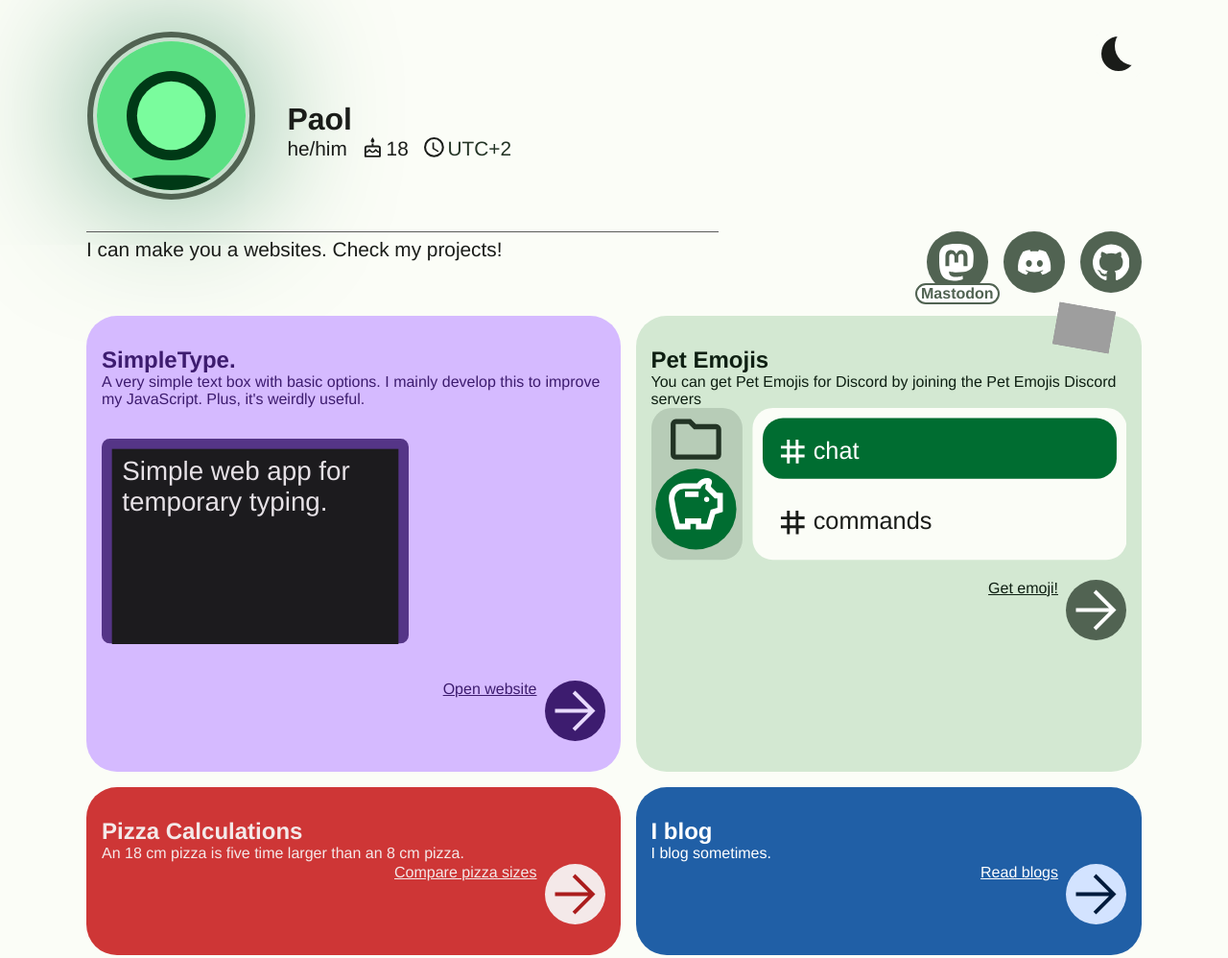
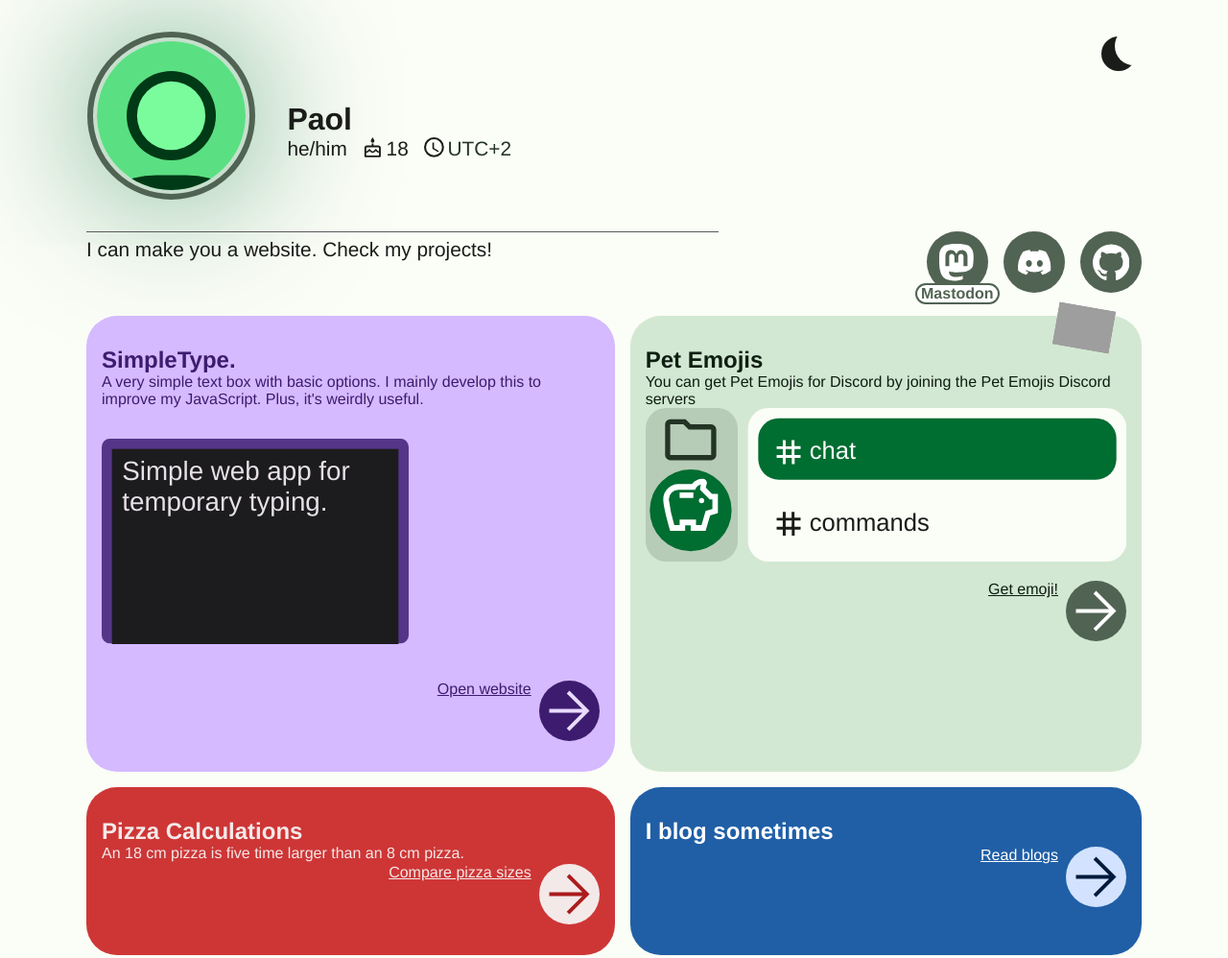
Before and after one commit to Paol-M/home, a website: page index.html in a window 1280 px wide. Shown: the top 998 px of the page at 96% size. Drawn offline with Linux system fonts and the light colour scheme; grey boxes are pictures that could not be loaded.

Commit message:
Removed redundant text and fixed a grammar mistake.

```diff
--- a/index.html
+++ b/index.html
@@ -58,7 +58,7 @@
         </svg>
       </label>
 
-      <p class="aboutMe">I can make you a websites. Check my projects!</p>
+      <p class="aboutMe">I can make you a website. Check my projects!</p>
 
       <div class="links">
         <a rel="me" class="Mastodon" href="https://toot.io/@paol" title="Mastodon profile — @paol@toot.io" target="_blank" rel="noopener">
@@ -140,8 +140,7 @@
     </section>
 
     <section id="blog">
-      <h2>I blog</h2>
-      <p>I blog sometimes.</p>
+      <h2>I blog sometimes</h2>
       <a href="https://paol-m.github.io/blog" class="goTo">
         <p>Read blogs</p>
         <svg xmlns="http://www.w3.org/2000/svg" viewBox="0 0 48 48"><path d="m24 40-2.1-2.1 12.4-12.4H8v-3h26.3L21.9 10.2 24 8l16 16Z" /></svg>
```
